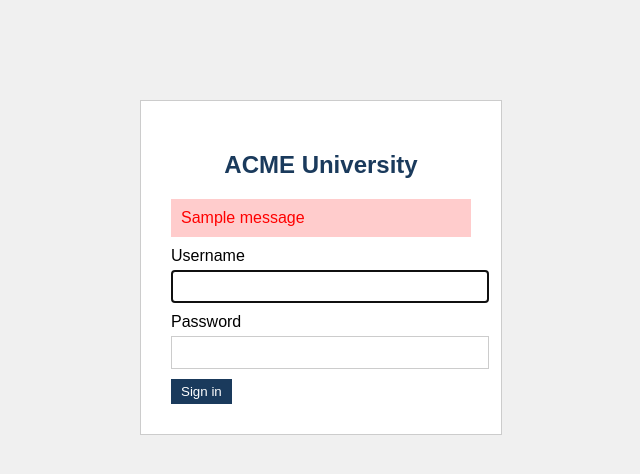
After one commit to Diegoregalado0/Student-Enrollment-Web-App, a Flask app: page /login in a window 1280 px wide. The commit adds this page. Shown: the top 474 px of the page, without its empty margins (319-959 px from the left). Run offline with Flask 3, Linux system fonts and the light colour scheme; tables that the repository leaves empty hold one stand-in row (values such as "Sample post"); one stand-in notice (Sample message) is shown.

Commit message:
Fix broken student templates and add login page
- Fix typo in student_dashboard.html: 'itme' -> 'item' in for loop
- Fix broken Add Courses link in student_dashboard.html
- Fix all_courses.html: broken Jinja tags (spaces inside braces), missing
  closing paren in url_for, missing td wrapper on action column
- Add login.html which was missing from the repo

```diff
--- /dev/null
+++ b/templates/login.html
@@ -0,0 +1,25 @@
+<!DOCTYPE html>
+<html>
+<head>
+    <title>Login - ACME University</title>
+    <link rel="stylesheet" href="{{ url_for('static', filename='style.css') }}">
+</head>
+<body>
+    <div class="login-box">
+        <h2>ACME University</h2>
+
+        {% for message in get_flashed_messages() %}
+            <div class="alert">{{ message }}</div>
+        {% endfor %}
+
+        <form method="POST">
+            <label>Username</label>
+            <input type="text" name="username" required autofocus>
+            <label>Password</label>
+            <input type="password" name="password" required>
+            <br>
+            <button type="submit" class="btn">Sign in</button>
+        </form>
+    </div>
+</body>
+</html>
--- a/templates/student_dashboard.html
+++ b/templates/student_dashboard.html
@@ -2,7 +2,7 @@
 
 {% block content %}
   <h2>Your Courses</h2>
-  <p><a href ="{{('all_courses')}}" class="btn">Add Courses</a></p>
+  <p><a href="{{ url_for('all_courses') }}" class="btn">Add Courses</a></p>
 
   <table>
     <tr>
@@ -12,7 +12,7 @@
       <th>Students Enrolled</th>
     </tr>
 
-    {% for itme in my_courses %}
+    {% for item in my_courses %}
 
     <tr>
       <td>{{item.course.name}}</td>
```
Also changed, not shown: templates/all_courses.html (+12 -13 lines).
